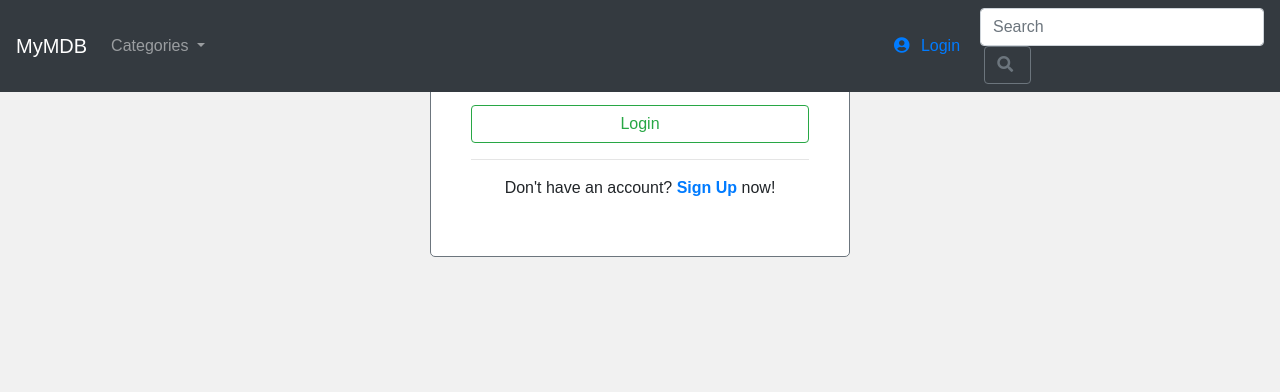
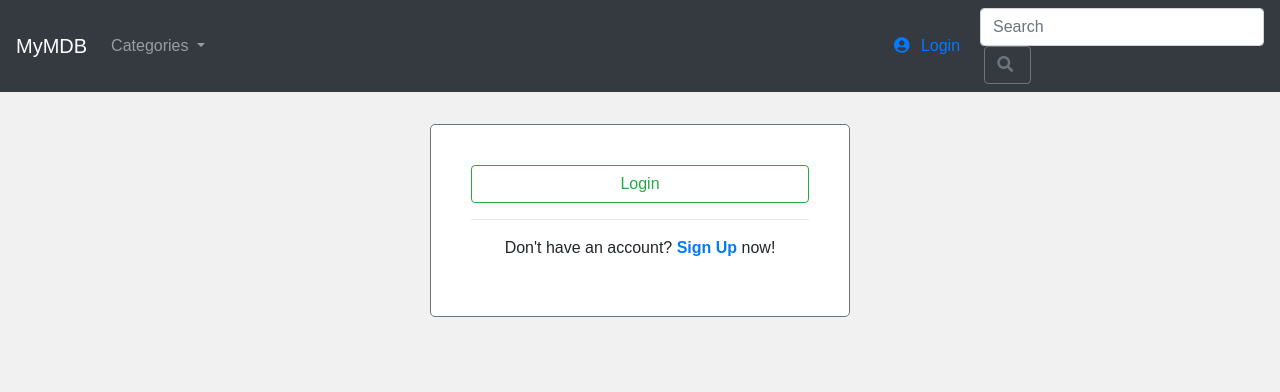
Before and after one commit to Alho77/myMDB, a Django app: template users/templates/registration/login.html in a window 1280 px wide. Shown: the top 392 px of the page. Run offline with Django 3.2, Linux system fonts and the light colour scheme; the template is opened without the code that fills it, so the values that code supplies are empty; some libraries are stand-ins or nearby versions.

Commit message:
update card position

```diff
--- a/users/templates/registration/login.html
+++ b/users/templates/registration/login.html
@@ -6,7 +6,7 @@
 
 {% block content %}
     <div class="row d-flex justify-content-center">
-        <div class="card border-secondary col-4">
+        <div class="card border-secondary col-4" style="margin-top:5rem">
             <div class="card-body">
                 <form class="form" method="POST">
                     {% csrf_token %}
```
